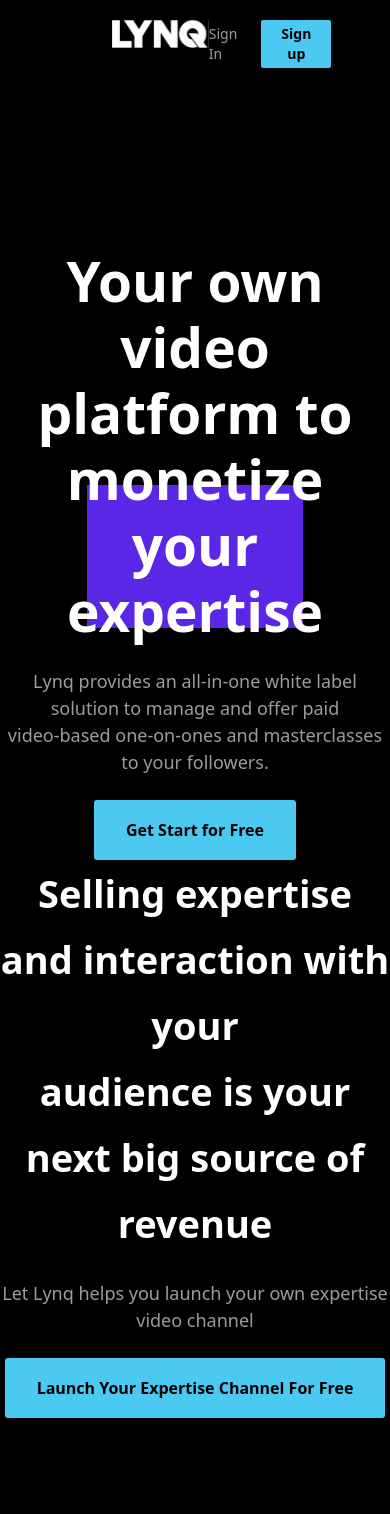
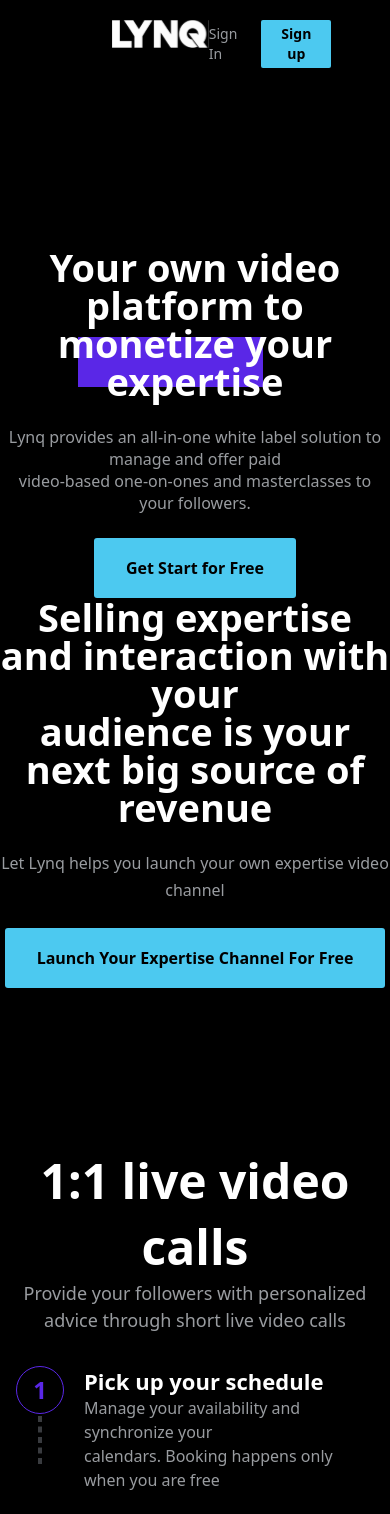
Before and after one commit to hazratamin98/lynq, a Next.js app: page / in a window 390 px wide. Shown: the top 1514 px of the page. Built offline with nearby package versions, Linux system fonts and the light colour scheme.

Commit message:
text size on different screen

```diff
--- a/components/Hero.jsx
+++ b/components/Hero.jsx
@@ -6,14 +6,14 @@
   return (
     <div className='flex flex-col items-center'>
     <div className='  flex-col text-center space-y-6 '>
-      <h1 className='font-bold text-[55px] leading-[66px] center mt-40  text-[#FFFFFF]' >
+      <h1 className='font-bold md:text-[55px] text-[38px] md:leading-[66px] leading-[38px] center mt-40 inline-block text-[#FFFFFF]' >
        Your own video platform to <br/>
-       <span  className=" relative before:block before:absolute before:inset-5 before:mt-6 before:py-4   before:bg-[#5A27E7]">
+       <span  className=" relative before:block before:absolute before:inset-5 md:before:mt-6 before:py-4   before:bg-[#5A27E7]">
     <span className="relative text-white">  monetize your expertise</span>
   </span>
 
       </h1>
-      <p className='font-medium text-lg text-[#999CA0] leading-[27px] '  >Lynq provides an all-in-one white label solution to manage and offer paid <br/> video-based one-on-ones and masterclasses to your followers.</p>
+      <p className='md:font-medium font-normal  md:text-lg text-base text-[#999CA0] md:leading-[27px] leading-[22px]'  >Lynq provides an all-in-one white label solution to manage and offer paid <br/> video-based one-on-ones and masterclasses to your followers.</p>
     <Button label="Get Start for Free"/>
     </div>
 
@@ -23,14 +23,14 @@
 
 
       <div className='  flex-col text-center space-y-6 '>
-      <h1 className='font-bold text-[38px] leading-[66px]  text-[#FFFFFF]' >
+      <h1 className='font-bold md:text-[55px] text-[38px] md:leading-[66px] leading-[38px]  text-[#FFFFFF]' >
      Selling expertise and interaction with your <br/> audience is
       <span  className=" relative before:block before:absolute before:inset-5 before:mt-4 before:py-4    before:bg-[#5A27E7]">
     <span className="relative text-white">  your next big source of revenue</span>
   </span>
 
       </h1>
-      <p className='font-medium text-lg text-[#999CA0] leading-[27px] '>Let Lynq helps you launch your own expertise video channel</p>
+      <p className='md:font-medium font-normal  md:text-lg text-base text-[#999CA0] leading-[27px] '>Let Lynq helps you launch your own expertise video channel</p>
     <Button label="Launch Your Expertise Channel For Free"/>
     </div>
     </div>
--- a/components/Start.jsx
+++ b/components/Start.jsx
@@ -4,7 +4,7 @@
 const Start = () => {
   return (
     <div className='bg-[#1A1B1C] md:rounded-[30px] mx-0 md:mx-[210px] mb-[50px] text-center py-9 space-y-[40px]   '>
-      <h1 className='text-[#FBFF12] text-[40px] font-bold leading-[67px] px-28 text-center min-w-[302px] '>
+      <h1 className='text-[#FBFF12]  md:text-[34px] text-[30px] font-bold leading-[67px] px-28 text-center min-w-[302px] '>
           <span  className=" relative before:block before:absolute before:inset-5 before:mt-4 before:py-4    before:bg-[#5A27E7]">
     <span className="relative ">  Start monetizing your expertise</span>
   </span>
```
